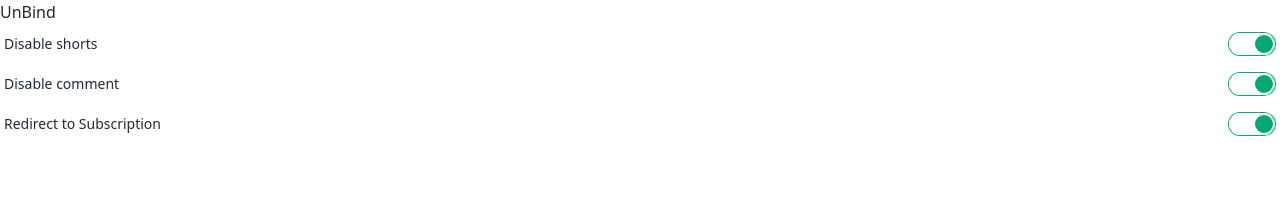
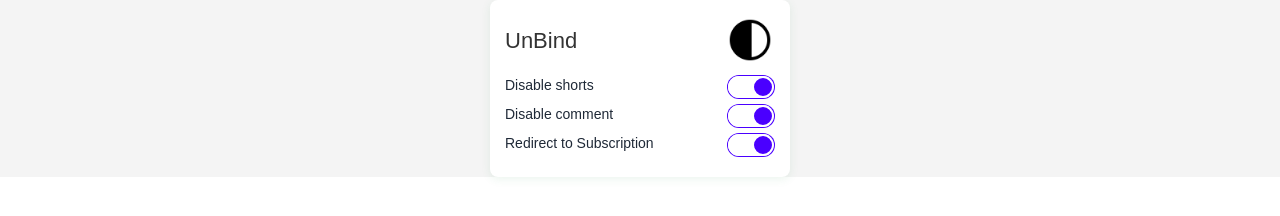
Before and after one commit to EV-OD/unbind3, a website built with webpack: page public/popup.html in a window 1280 px wide. Built offline with nearby package versions, Linux system fonts and the light colour scheme; some packages are replaced by stand-ins of ours; files whose address does not match are found by name.

Commit message:
change the ui and added dark mode

```diff
--- a/public/popup.html
+++ b/public/popup.html
@@ -6,33 +6,38 @@
     <link rel="stylesheet" href="popup.css" />
   </head>
   <body>
-    <h1>UnBind</h1>
     <div class="app w-full min-w-[250px]">
       <div class="youtube flex flex-col w-full">
-        <label class="cursor-pointer label">
+        <div class="line">
+          <h1>UnBind </h1>
+          <div id="toggleDarkTheme">
+            <img src="./night-mode.png" alt="night-mode">
+          </div>
+        </div>
+        <label class="cursor-pointer">
           <span class="label-text">Disable shorts</span>
           <input
             data-feature="youtube-shorts"
             type="checkbox"
-            class="toggle toggle-success feature-ui"
+            class="toggle toggle-primary feature-ui"
             checked
           />
         </label>
-        <label class="cursor-pointer label">
+        <label class="cursor-pointer">
           <span class="label-text">Disable comment</span>
           <input
             data-feature="youtube-comments"
             type="checkbox"
-            class="toggle toggle-success feature-ui"
+            class="toggle toggle-primary feature-ui"
             checked
           />
         </label>
-        <label class="cursor-pointer label">
+        <label class="cursor-pointer">
           <span class="label-text">Redirect to Subscription</span>
           <input
             data-feature="youtube-redirect-to-subscription"
             type="checkbox"
-            class="toggle toggle-success feature-ui"
+            class="toggle toggle-primary feature-ui"
             checked
           />
         </label>
--- a/src/popup.css
+++ b/src/popup.css
@@ -1,3 +1,87 @@
 @tailwind base;
 @tailwind components;
 @tailwind utilities;
+@tailwind base;
+
+body {
+  font-family: 'Arial', sans-serif;
+  background-color: #f4f4f4;
+  color: #333;
+  margin: 0;
+  padding: 0;
+  display: flex;
+  flex-direction: column;
+  align-items: center;
+  justify-content: center;
+  min-height: 100px;
+  min-width: 300px;
+  font-size: 17px;
+}
+
+h1 {
+    font-size: 22px;
+}
+
+.app {
+  background-color: #ffffff;
+  border-radius: 8px;
+  box-shadow: 0 2px 10px rgba(47, 144, 74, 0.1);
+  overflow: hidden;
+  width: 300px;
+}
+
+.cursor-pointer{
+    display: flex;
+    justify-content: space-between;
+    margin-bottom: 5px;
+}
+
+.youtube {
+  padding: 15px;
+}
+
+.line {
+  display: flex;
+  align-items: center;
+  margin-bottom: 10px;
+}
+
+.line h1 {
+  margin-right: 10px;
+}
+.line img {
+  max-height: 50px;
+  max-width: 50px;
+}
+
+.feature-ui {
+  margin-left: 10px;
+  cursor: pointer;
+}
+
+#toggleDarkTheme {
+    border: none;
+    border-radius: 50%;
+    cursor: pointer;
+    margin-left: auto;
+    font-size: 0.9em;
+  }
+
+  #toggleDarkTheme:hover {
+    transition: 0.4s;
+    background-color: #ffffff;
+  }
+
+.dark-theme {
+    background-color: #1e1818;
+    color: #fff;
+  }
+
+  .dark-theme .app {
+    background-color: #1e1818;
+    box-shadow: 0 2px 10px rgb(255, 255, 255);
+  }
+
+  .dark-theme .label-text {
+    color: #ffffff;
+  }
--- a/src/popup.js
+++ b/src/popup.js
@@ -24,4 +24,13 @@ async function main() {
   });
 }
 
+
+document.addEventListener("DOMContentLoaded", function () {
+  const darkModeToggle = document.getElementById("toggleDarkTheme");
+
+  darkModeToggle.addEventListener("click", function () {
+    document.body.classList.toggle("dark-theme");
+  });
+});
+
 main();
```
Also changed, not shown: package.json (+424 -1 lines), public/night-mode.png (added).
